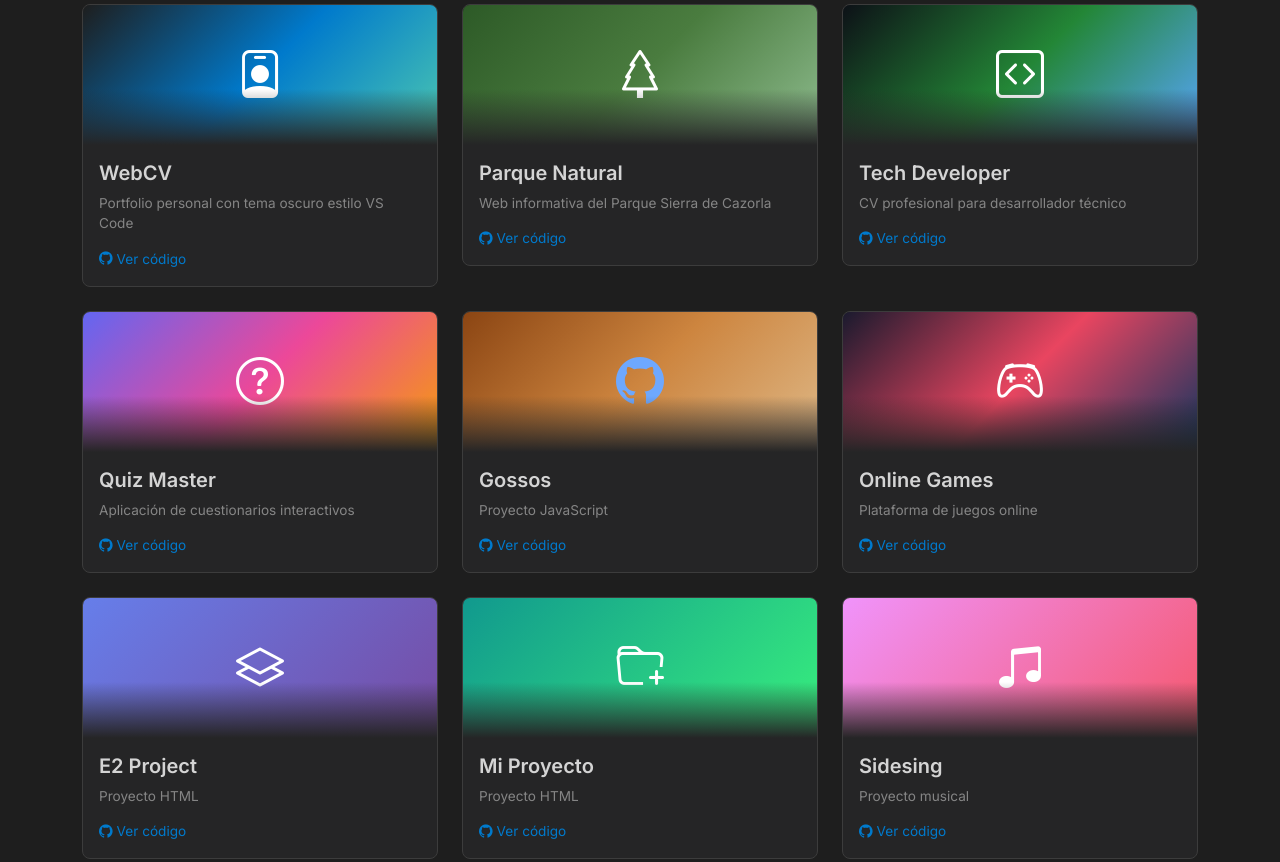
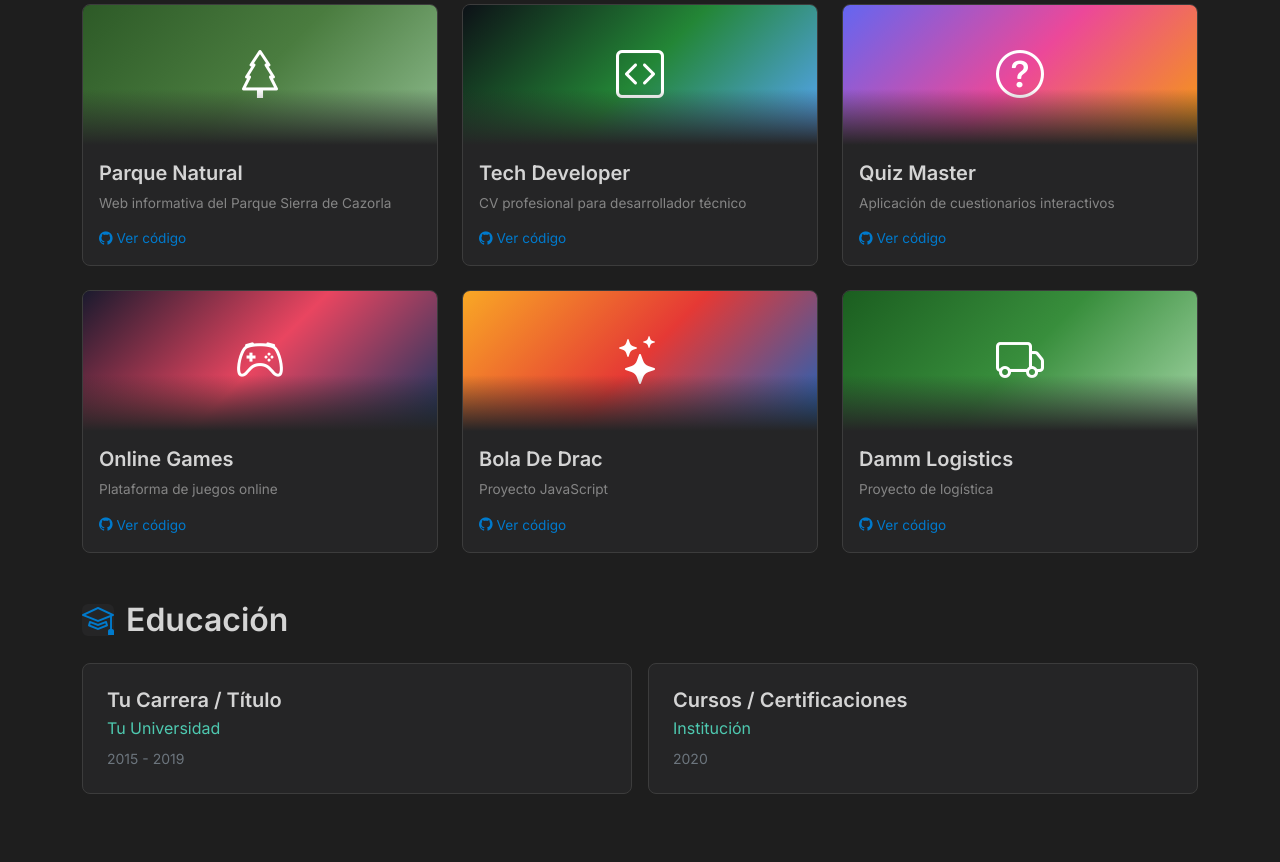
Before and after one commit to simone0780/webcv, a plain HTML site: page index.html in a window 1280 px wide. Shown: the part 1989-2851 px from the top of the page. Drawn offline with nearby package versions, Linux system fonts and the light colour scheme.

Commit message:
enlaces cambiados

```diff
--- a/index.html
+++ b/index.html
@@ -438,18 +438,6 @@
             </h2>
             <div class="row g-4">
                 <div class="col-md-6 col-lg-4">
-                    <a href="https://simone0780.github.io/webcv/" target="_blank" class="project-card">
-                        <div class="project-thumbnail" style="background: linear-gradient(135deg, #1e1e1e 0%, #007acc 50%, #4ec9b0 100%);">
-                            <i class="bi bi-person-badge" style="color: #fff;"></i>
-                        </div>
-                        <div class="project-content">
-                            <h5 class="project-title">WebCV</h5>
-                            <p class="project-desc">Portfolio personal con tema oscuro estilo VS Code</p>
-                            <span class="project-link"><i class="bi bi-github"></i> Ver código</span>
-                        </div>
-                    </a>
-                </div>
-                <div class="col-md-6 col-lg-4">
                     <a href="https://simone0780.github.io/parqueNatural/" target="_blank" class="project-card">
                         <div class="project-thumbnail" style="background: linear-gradient(135deg, #2d5a27 0%, #4a7c3f 50%, #8fbc8f 100%);">
                             <i class="bi bi-tree" style="color: #fff;"></i>
@@ -486,18 +474,6 @@
                     </a>
                 </div>
                 <div class="col-md-6 col-lg-4">
-                    <a href="https://github.com/simone0780/Gossos" target="_blank" class="project-card">
-                        <div class="project-thumbnail" style="background: linear-gradient(135deg, #8b4513 0%, #cd853f 50%, #deb887 100%);">
-                            <i class="bi bi-github"></i>
-                        </div>
-                        <div class="project-content">
-                            <h5 class="project-title">Gossos</h5>
-                            <p class="project-desc">Proyecto JavaScript</p>
-                            <span class="project-link"><i class="bi bi-github"></i> Ver código</span>
-                        </div>
-                    </a>
-                </div>
-                <div class="col-md-6 col-lg-4">
                     <a href="https://simone0780.github.io/onlineGames/" target="_blank" class="project-card">
                         <div class="project-thumbnail" style="background: linear-gradient(135deg, #1a1a2e 0%, #e94560 50%, #0f3460 100%);">
                             <i class="bi bi-controller" style="color: #fff;"></i>
@@ -510,37 +486,25 @@
                     </a>
                 </div>
                 <div class="col-md-6 col-lg-4">
-                    <a href="https://github.com/simone0780/E2project" target="_blank" class="project-card">
-                        <div class="project-thumbnail" style="background: linear-gradient(135deg, #667eea 0%, #764ba2 100%);">
-                            <i class="bi bi-layers" style="color: #fff;"></i>
+                    <a href="https://simone0780.github.io/BolaDeDrac/" target="_blank" class="project-card">
+                        <div class="project-thumbnail" style="background: linear-gradient(135deg, #f9a825 0%, #e53935 50%, #1565c0 100%);">
+                            <i class="bi bi-stars" style="color: #fff;"></i>
                         </div>
                         <div class="project-content">
-                            <h5 class="project-title">E2 Project</h5>
-                            <p class="project-desc">Proyecto HTML</p>
+                            <h5 class="project-title">Bola De Drac</h5>
+                            <p class="project-desc">Proyecto JavaScript</p>
                             <span class="project-link"><i class="bi bi-github"></i> Ver código</span>
                         </div>
                     </a>
                 </div>
                 <div class="col-md-6 col-lg-4">
-                    <a href="https://github.com/simone0780/miproyecto" target="_blank" class="project-card">
-                        <div class="project-thumbnail" style="background: linear-gradient(135deg, #11998e 0%, #38ef7d 100%);">
-                            <i class="bi bi-folder-plus" style="color: #fff;"></i>
+                    <a href="https://simone0780.github.io/Damm-logistics/" target="_blank" class="project-card">
+                        <div class="project-thumbnail" style="background: linear-gradient(135deg, #1b5e20 0%, #388e3c 50%, #a5d6a7 100%);">
+                            <i class="bi bi-truck" style="color: #fff;"></i>
                         </div>
                         <div class="project-content">
-                            <h5 class="project-title">Mi Proyecto</h5>
-                            <p class="project-desc">Proyecto HTML</p>
-                            <span class="project-link"><i class="bi bi-github"></i> Ver código</span>
-                        </div>
-                    </a>
-                </div>
-                <div class="col-md-6 col-lg-4">
-                    <a href="https://github.com/simone0780/sidesing" target="_blank" class="project-card">
-                        <div class="project-thumbnail" style="background: linear-gradient(135deg, #f093fb 0%, #f5576c 100%);">
-                            <i class="bi bi-music-note-beamed" style="color: #fff;"></i>
-                        </div>
-                        <div class="project-content">
-                            <h5 class="project-title">Sidesing</h5>
-                            <p class="project-desc">Proyecto musical</p>
+                            <h5 class="project-title">Damm Logistics</h5>
+                            <p class="project-desc">Proyecto de logística</p>
                             <span class="project-link"><i class="bi bi-github"></i> Ver código</span>
                         </div>
                     </a>
```
